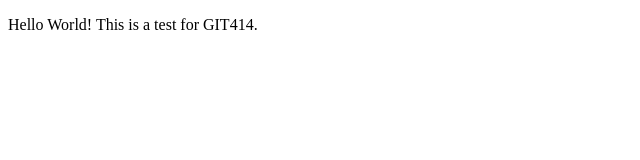
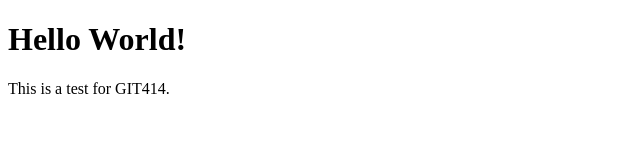
Before and after one commit to mabergs1/Test-414, a plain HTML site: page index.html in a window 1280 px wide. Shown: the whole page, without its empty margins (0-640 px from the left). Drawn offline with Linux system fonts and the light colour scheme.

Commit message:
Update index.html

```diff
--- a/index.html
+++ b/index.html
@@ -2,10 +2,14 @@
 <html lang="en">
     <head>
         <meta charset="UTF-8">
+        <meta name="author" content="Michael Bergstrom">
+        <meta http-equiv="x-ua-compatible" content="ie=edge">
+        <meta name="viewwport" content="viewwport=device-width, initial-scale=1.0">
         <title>Hello World GIT-414</title>
         <!-- Michael Bergstrom -->
     </head>
     <body>
-        <p>Hello World! This is a test for GIT414.</p>
+        <H1>Hello World!</H1>
+        <p>This is a test for GIT414.</p>
     </body>
 </html>
```
